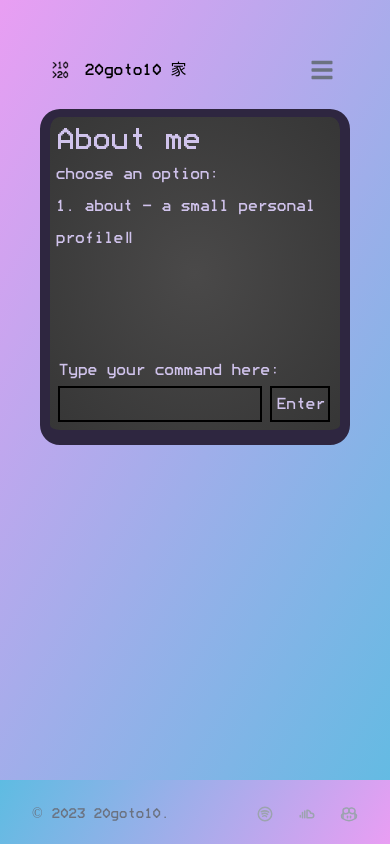
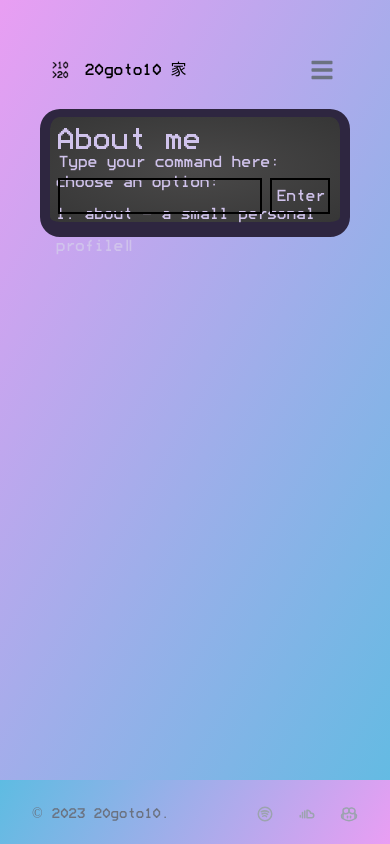
Before and after one commit to abbeydoyle/20goto10, a React (Create React App) app: page /artist in a window 390 px wide. Built offline with nearby package versions, Linux system fonts and the light colour scheme.

Commit message:
fix monitor screen h

```diff
--- a/src/index.css
+++ b/src/index.css
@@ -205,7 +205,6 @@ body {
   border-radius: 20px;
   border-style: solid;
   border-width: 8px 10px 15px 10px;
-  height: 21rem;
   padding: 5px;
   user-select: none;
   color: #d0c3ec;
--- a/src/pages/Artist.js
+++ b/src/pages/Artist.js
@@ -184,8 +184,8 @@ export default function Artist() {
   return (
     <>
       <div className="grid grid-row justify-items-center">
-        <div className="mt-[3%] monitorcase leading-8 relative md:w-[40em] w-full">
-          <h1 className="text-3xl">About me</h1>
+        <div className="mt-[3%] monitorcase leading-8 relative md:w-[40em] w-full md:h-[21rem] h-[70%]">
+          <h1 className="text-3xl md:pb-0 pb-2">About me</h1>
           <h2>choose an option:</h2>
           <ol className="justify-self-start">
             <li className="justify-self-start">
```
